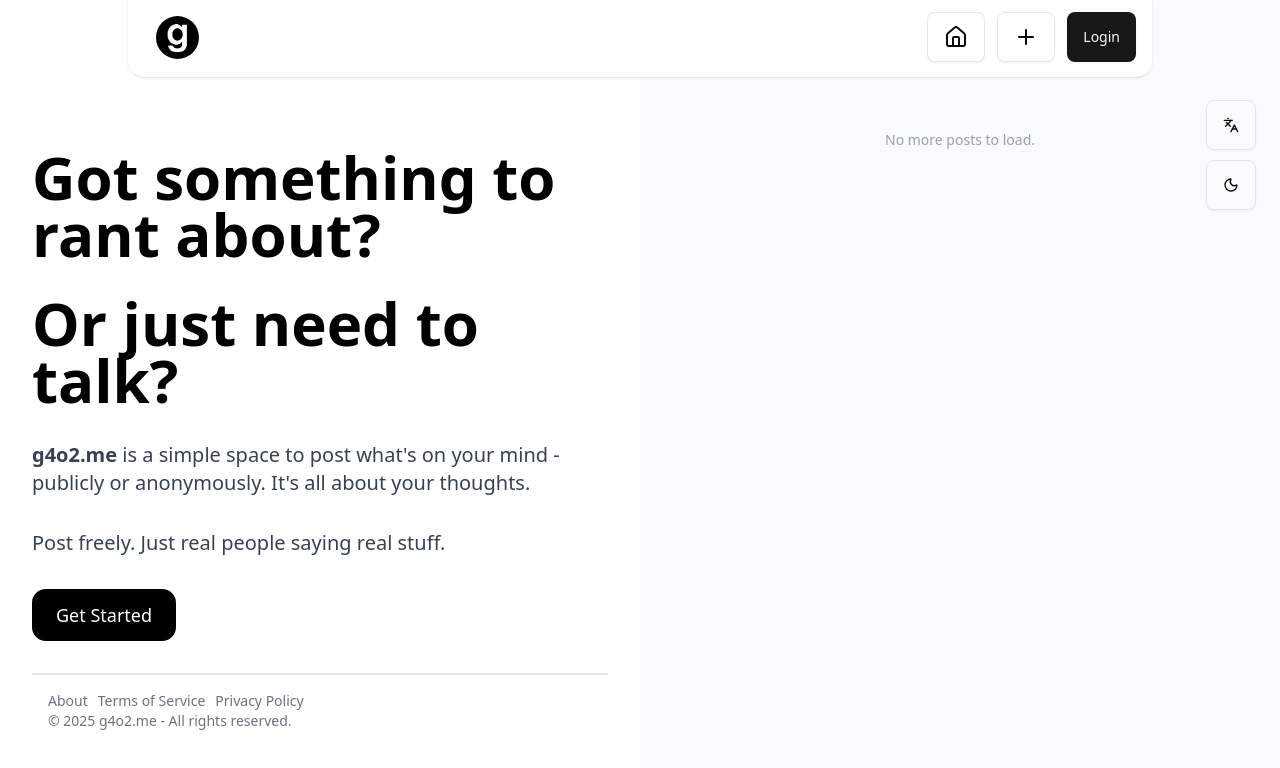
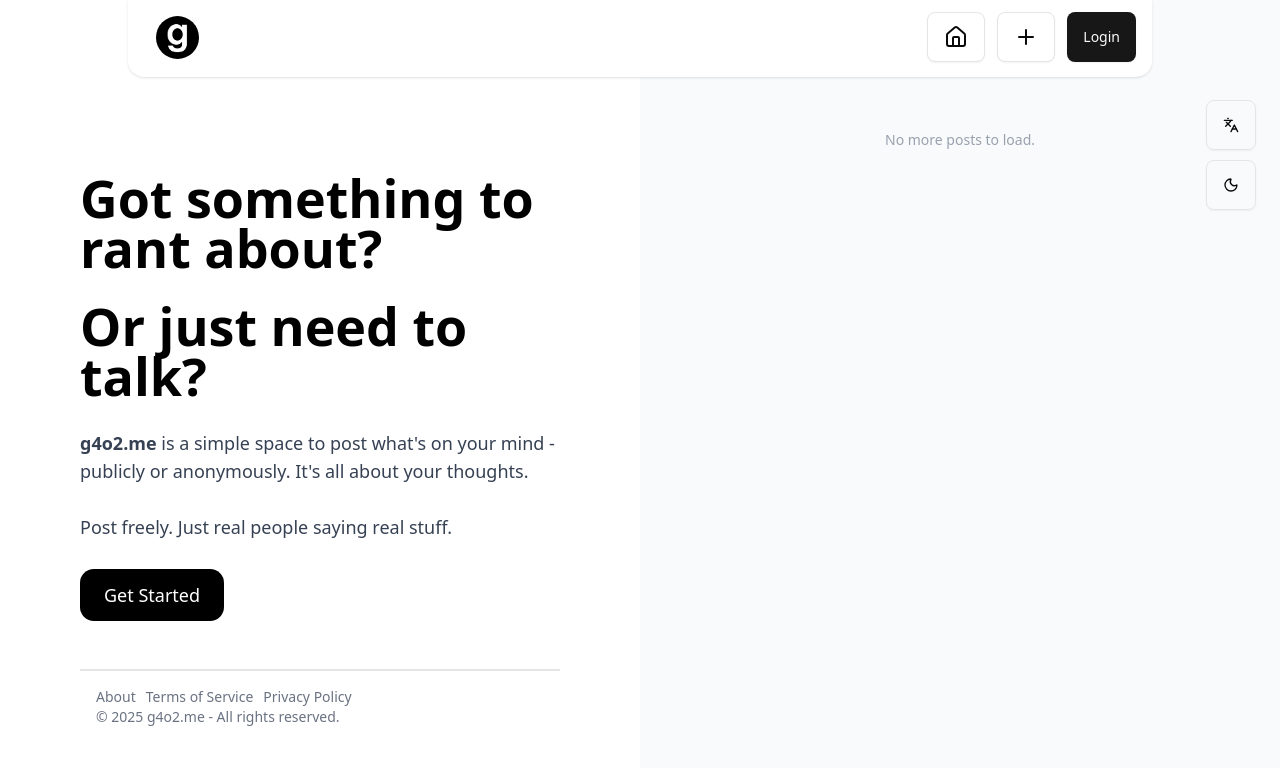
Before and after one commit to Maxhu787/anon-board, a Next.js app: page / in a window 1280 px wide. Shown: the top 768 px of the page. Built offline with nearby package versions, Linux system fonts and the light colour scheme; no server answers; the database is empty.

Commit message:
update landing page

```diff
--- a/app/page.js
+++ b/app/page.js
@@ -50,17 +50,17 @@ export default function Home() {
     <div className="flex flex-col min-h-screen">
       <main className="flex flex-col md:flex-row flex-grow w-full">
         <section className="w-full md:w-1/2 p-8 flex items-center justify-center bg-white dark:bg-black">
-          <div className="space-y-8 max-w-xl text-left mt-20">
-            <h1 className="text-5xl md:text-6xl font-extrabold leading-[50px] md:leading-[57px] text-black dark:text-white">
+          <div className="space-y-5 md:space-y-7 max-w-xl text-left pt-25 md:pt-25 md:pl-12 md:pr-12">
+            <h1 className="text-[46px] md:text-[52px] font-extrabold leading-[50px] md:leading-[50px] text-black dark:text-white">
               {t("title1")}
             </h1>
-            <h1 className="text-5xl md:text-6xl font-extrabold leading-[50px] md:leading-[57px] mt-[-10] text-black dark:text-white">
+            <h1 className="text-[46px] md:text-[52px] font-extrabold leading-[50px] md:leading-[50px] mt-[-10] text-black dark:text-white">
               {t("title2")}
             </h1>
-            <p className="text-lg md:text-xl text-gray-700 dark:text-gray-300">
+            <p className="text-lg md:text-[18px] text-gray-700 dark:text-gray-300">
               <span className="font-semibold">g4o2.me</span> {t("description1")}
             </p>
-            <p className="text-lg mt-[-12] md:text-xl text-gray-700 dark:text-gray-300">
+            <p className="text-lg mt-[-12] md:text-[18px] text-gray-700 dark:text-gray-300">
               {t("description2")}
             </p>
             {user ? (
@@ -78,7 +78,7 @@ export default function Home() {
                 Get Started
               </Link>
             )}
-            <div className="border-t-2 pt-4 pl-4 text-sm text-gray-500 dark:text-gray-400">
+            <div className="border-t-2 mt-5 pt-4 pl-4 text-sm text-gray-500 dark:text-gray-400">
               <div className="flex flex-row space-x-2.5">
                 <Link href="/about" className="hover:underline">
                   {t("aboutus")}
@@ -97,7 +97,7 @@ export default function Home() {
           </div>
         </section>
 
-        <section className="w-full pt-30 md:w-1/2 p-6 bg-gray-50 dark:bg-[#111] overflow-y-auto md:max-h-[100vh]">
+        <section className="w-full pt-8 md:pt-30 md:w-1/2 p-6 bg-gray-50 dark:bg-[#111] overflow-y-auto md:max-h-[100vh]">
           <Posts />
         </section>
       </main>
--- a/lib/locales/zh.json
+++ b/lib/locales/zh.json
@@ -2,7 +2,7 @@
   "temp1": "一個可以自由發表想法的地方 - 選擇匿名或不匿名分享。",
   "temp": "你可以發佈貼文、與他人互動，享受簡潔的瀏覽體驗。",
   "title1": "有什麼想分享的事情嗎？",
-  "title2": "想抱怨嗎？",
+  "title2": "想抱怨的嗎？",
   "description1": "是一個輕型的平台，可用來公開、匿名分享貼文。 It's all about your thoughts.",
   "description2": "自由的發文。 Just real people saying real stuff.",
   "logIn": "登入",
```
Also changed, not shown: 1 other file (tests, documents, lock files or other folders).
